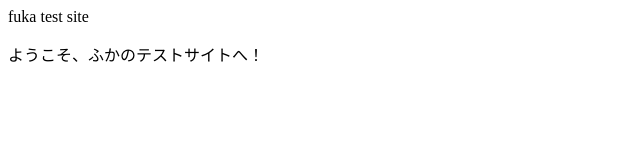
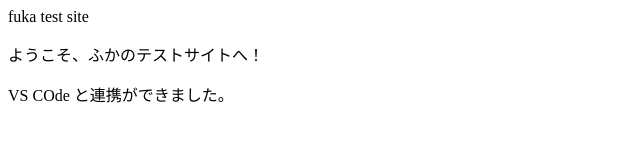
Before and after one commit to 2005fuka/www, a plain HTML site: page index.html in a window 1280 px wide. Shown: the whole page, without its empty margins (0-640 px from the left). Drawn offline with Linux system fonts and the light colour scheme.

Commit message:
app20250414_1.0

```diff
--- a/index.html
+++ b/index.html
@@ -4,4 +4,5 @@
   </head>
   <hi>fuka test site</hi>
   <p>ようこそ、ふかのテストサイトへ！</p>
+  <p>VS COde と連携ができました。</p>
 </html>
```
